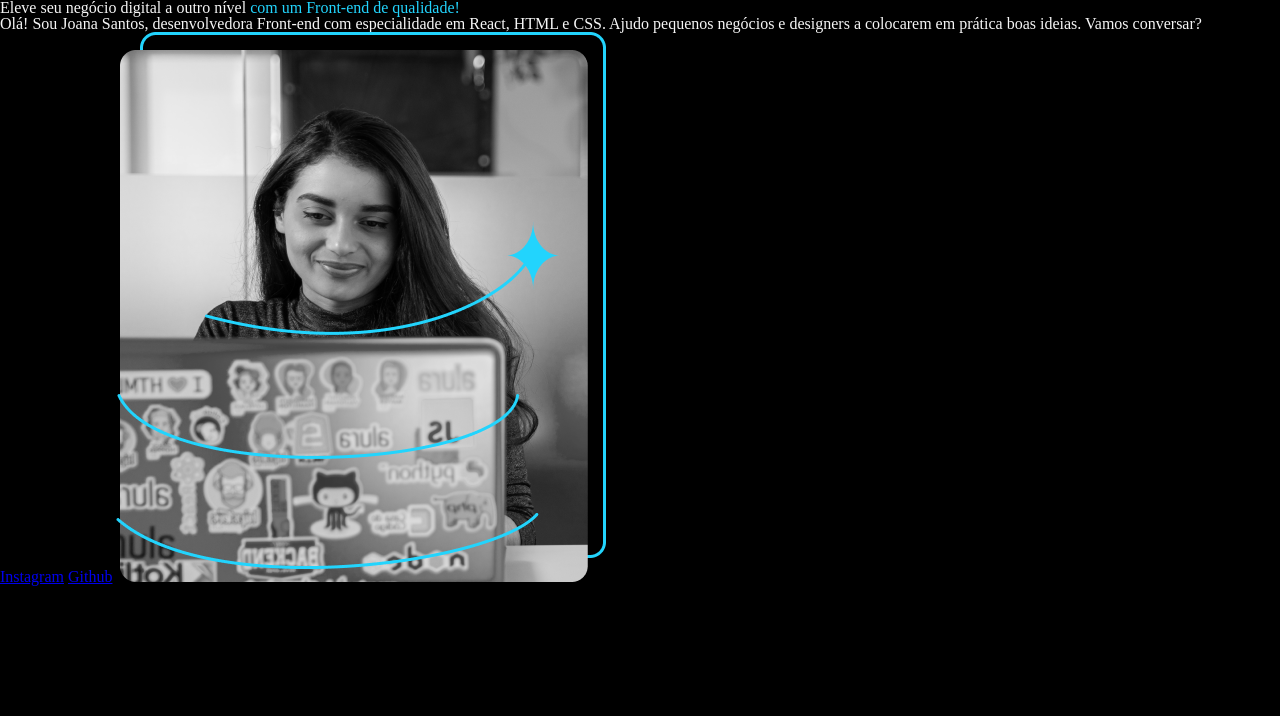
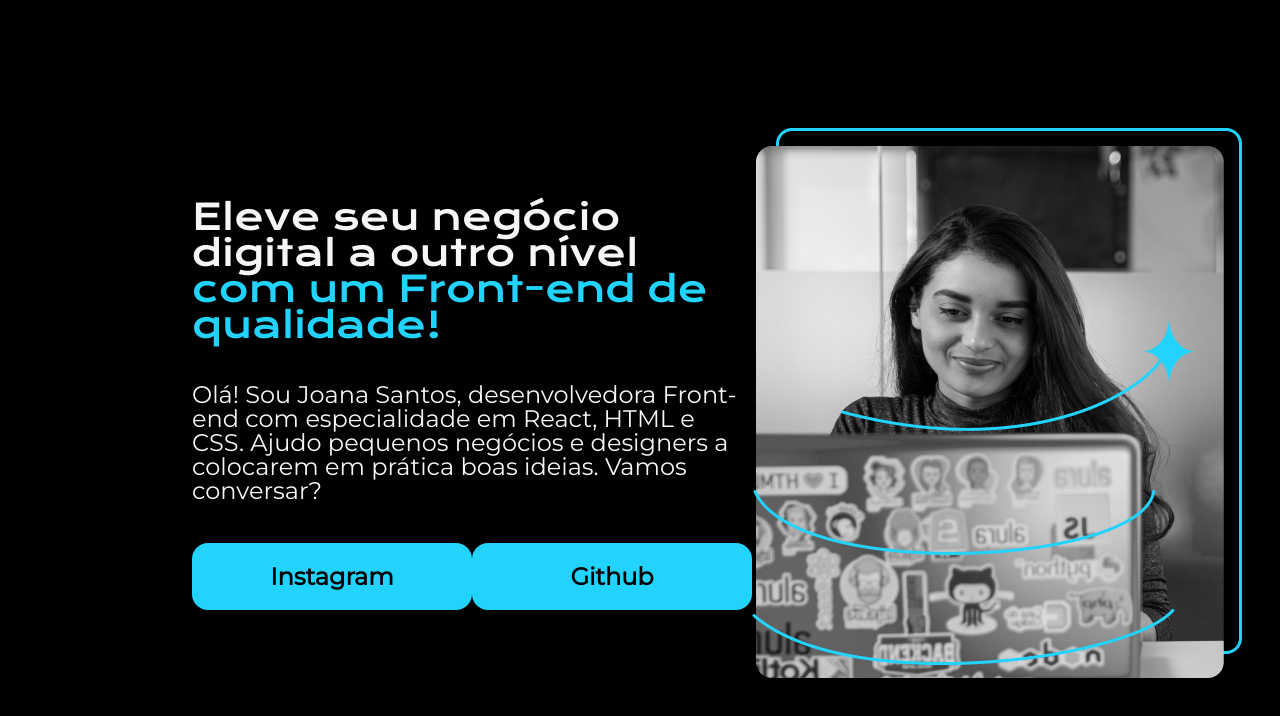
Before and after one commit to vinifcastro/Iniciando-HTML-CSS-Portifolio, a plain HTML site: page index.html in a window 1280 px wide. Drawn offline with nearby package versions, Linux system fonts and the light colour scheme.

Commit message:
Finalizando meu primeiro projeto de HTML e CSS

```diff
--- a/css/style.css
+++ b/css/style.css
@@ -1,4 +1,8 @@
+@import url('https://fonts.googleapis.com/css2?family=Krona+One&family=Montserrat:wght@100;400&display=swap');
+
 body {
+    height: 100vh; /* Colocar o body do tamanho da tela do dispositivo (legal ser padrão) */
+    box-sizing: border-box; /* Mantém todo o conteudo da pagina, dentro dela (legal ser padrão) */
     background-color: black;
     color: #f6f6f6;
 }
@@ -6,3 +10,45 @@
 .destaque_titulo {
     color: #22D4FD;
 }
+
+.apresentacao {
+    display: flex;
+    align-items: center;
+    justify-content: space-between;
+    margin: 10% 15%;
+}
+
+.apresentacao__conteudo {
+    width: 615px;
+    display: flex;
+    flex-direction: column;
+    gap: 40px;
+}
+
+.apresentacao__conteudo__titulo {
+    font-size: 36px;
+    font-family: 'Krona One', sans-serif;
+}
+
+.apresentacao__conteudo__paragrafo{
+    font-size: 24px;
+    font-family: 'Montserrat', sans-serif;
+}
+
+.apresentacao__conteudo__links{
+    display: flex;
+    justify-content: space-between;
+}
+
+.apresentacao__conteudo__links_botoes {
+    background-color: #22D4FD;
+    width: 280px;
+    text-align: center;
+    border-radius: 16px;
+    font-size: 24px;
+    padding: 21.5px 0;
+    font-weight: 600;
+    text-decoration: none;
+    color: black;
+    font-family: 'Montserrat', sans-serif;
+}
--- a/index.html
+++ b/index.html
@@ -16,15 +16,24 @@
 
     </header>
 
-    <main>
-        <h1>Eleve seu negócio digital a outro nível <strong class="destaque_titulo">com um Front-end de qualidade!</strong></h1>
+    <main class="apresentacao">
+        <section class="apresentacao__conteudo">
 
-        <p>Olá! Sou Joana Santos, desenvolvedora Front-end com especialidade em React, HTML e CSS. Ajudo pequenos negócios e designers a colocarem em prática boas ideias. Vamos conversar?</p>
+            <h1 class="apresentacao__conteudo__titulo">Eleve seu negócio digital a outro nível <strong class="destaque_titulo">com um Front-end de qualidade!</strong></h1>
 
-        <a href="https://instagram.com/vinifcastro_">Instagram</a>
-        <a href="https://github.com/vinifcastro">Github</a>
+            <p class="apresentacao__conteudo__paragrafo">Olá! Sou Joana Santos, desenvolvedora Front-end com especialidade em React, HTML e CSS. Ajudo pequenos negócios e designers a colocarem em prática boas ideias. Vamos conversar?</p>
 
-        <img src="Imagem.png" alt="Imagem da Internet">
+            <div class="apresentacao__conteudo__links">
+                <a class="apresentacao__conteudo__links_botoes" href="https://instagram.com/vinifcastro_">Instagram</a>
+                <a class="apresentacao__conteudo__links_botoes" href="https://github.com/vinifcastro">Github</a>
+            </div>
+
+        </section>
+
+        <section class="apresentacao__imagem">
+            <img src="Imagem.png" alt="Imagem da Internet">
+        </section>
+
     </main>
 
     <footer>
```
